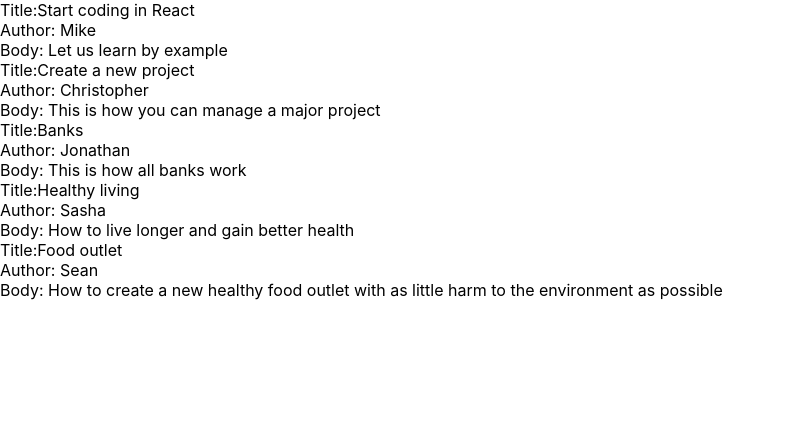
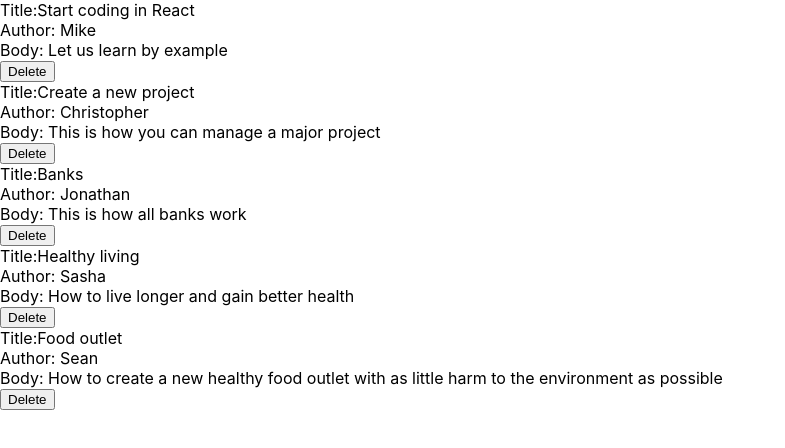
Before and after one commit to ALowtonQA/M2_16, a React (Create React App) app: page / in a window 1280 px wide. Shown: the top 448 px of the page, without its empty margins (0-785 px from the left). Built offline with nearby package versions, Linux system fonts and the light colour scheme.

Commit message:
AL: deleteblog failed

```diff
--- a/src/App.js
+++ b/src/App.js
@@ -2,8 +2,13 @@
 import allBlogs from "./json/blogData.json";
 
 function App() {
+  function deleteBlog(id) {
+    allBlogs = allBlogs.filter((blog) => { return blog.id != id });
+    // allBlogs = allBlogs.filter(blog => blog.id != id); // same as above, but shorter.
+  }
+
   return(
-      <BlogList blogs={allBlogs}/>
+    <BlogList blogs={allBlogs} deleteBlog={deleteBlog}/>
   )
 }
 
--- a/src/components/BlogList.js
+++ b/src/components/BlogList.js
@@ -6,6 +6,7 @@
                 <div>Title:{blog.title}</div>
                 <div>Author: {blog.author}</div>
                 <div>Body: {blog.body}</div>
+                <button onClick={() => {props.deleteBlog(blog.id)}}> Delete </button>
             </div>
         )
     });
```
